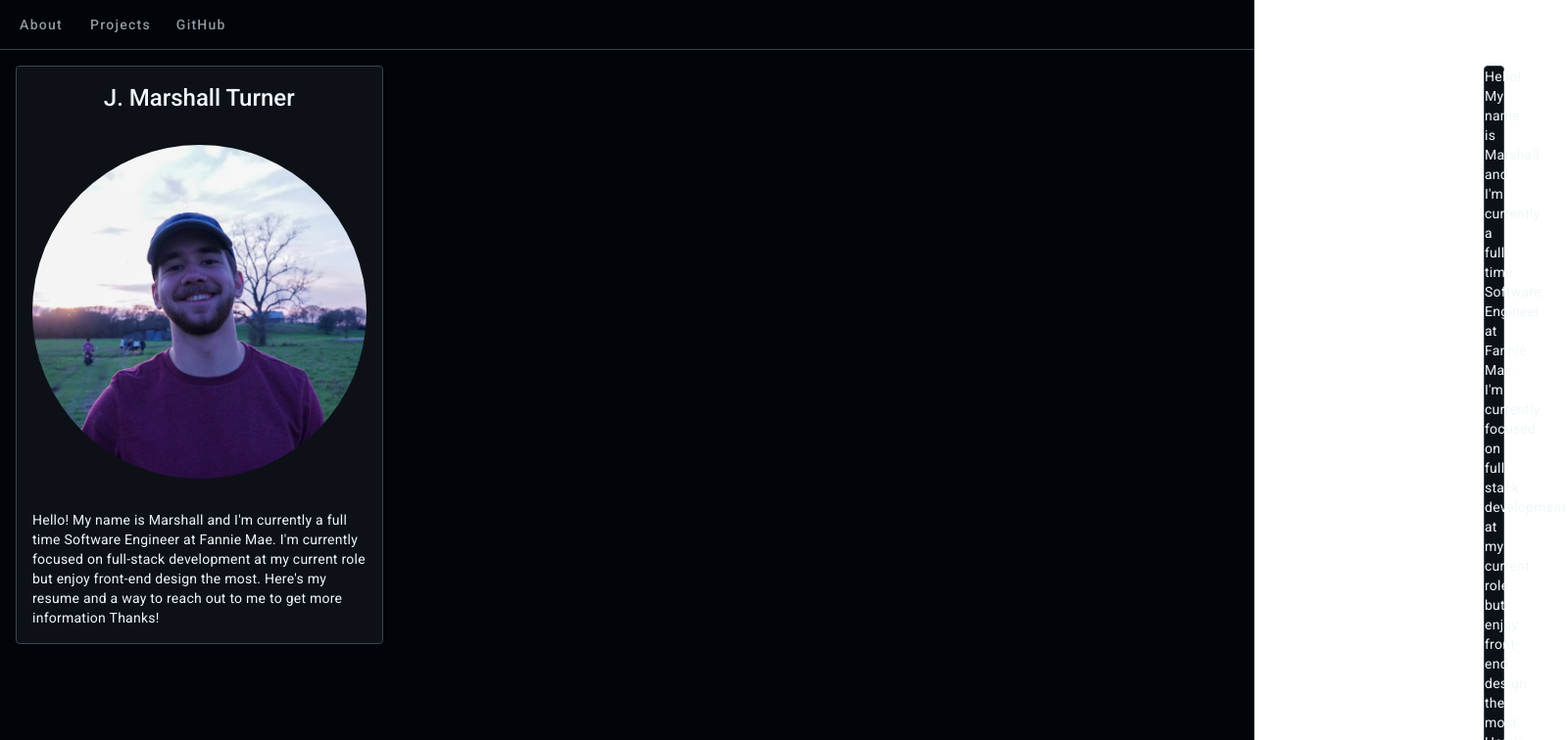
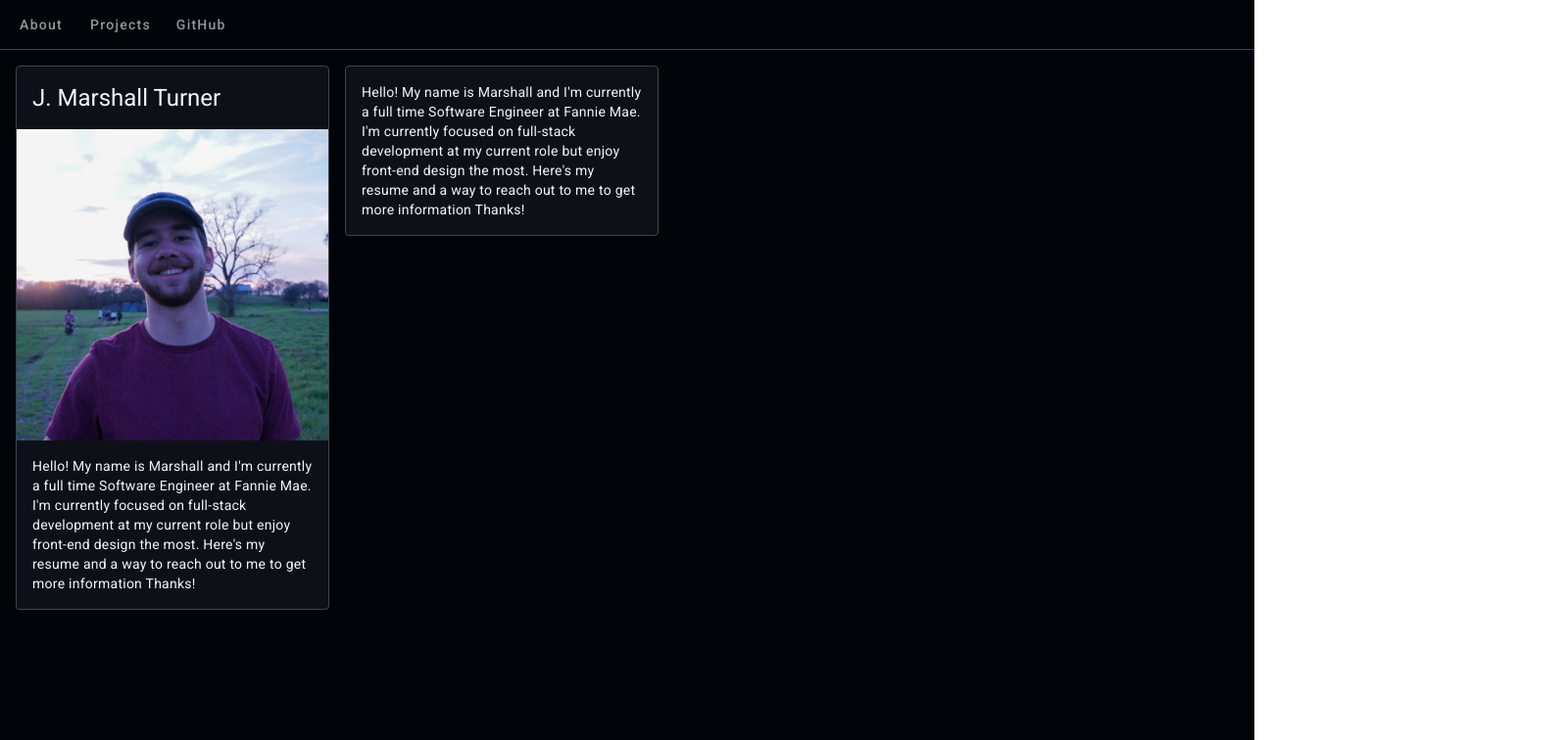
Before and after one commit to Marshall-Artz/jmarshallturner, an Angular app: page /About in a window 1280 px wide. Shown: the top 756 px of the page at 98% size, 1599 px wide, since content can reach past the window. Built offline with nearby package versions, Linux system fonts and the light colour scheme.

Commit message:
Working version, added resume card and fixed styling

```diff
--- a/src/app/components/about-container/about-card/about-card.component.css
+++ b/src/app/components/about-container/about-card/about-card.component.css
@@ -1,19 +1,17 @@
-.about-container {
-    padding: 2%;
+.card-title {
+    margin: 16px;
 }
 
-.card-title {
-    margin: 16px;
-    text-align: center;
-    font-weight: 500;
+.card-image {
+    width: 100%;
 }
 
 .card-content {
     margin: 16px;
 }
 
-.headshot {
-    border-radius: 50%;
-    margin: 16px;
-    border-width: 1px solid #3d444d;
+.mdc-card {
+    color: #F0F6FC;
+    background-color: #0D1117 !important;
+    border: 1px solid #3d444d !important;
 }
--- a/src/app/components/about-container/about-container.component.css
+++ b/src/app/components/about-container/about-container.component.css
@@ -2,17 +2,14 @@
     width: 100%;
     padding: 16px;
     display: flex;
-    flex-direction: row;
+    justify-content: flex-start;
+    gap: 16px;
 }
 
-.card-title {
-    margin: 16px;
+app-about-card {
+    width: 25%;
 }
 
-.card-image {
-    width: 100%;
+app-resume-card {
+    width: 25%;
 }
-
-.card-content {
-    margin: 16px;
-}
--- a/src/app/components/about-container/about-container.component.html
+++ b/src/app/components/about-container/about-container.component.html
@@ -1,4 +1,4 @@
-<span class="about-container">
+<div class="about-container">
     <app-about-card class="about-card-container"></app-about-card>
     <app-resume-card class="resume-card-container"></app-resume-card>
-</span>
+</div>
--- a/src/app/components/about-container/resume-card/resume-card.component.css
+++ b/src/app/components/about-container/resume-card/resume-card.component.css
@@ -1,10 +1,17 @@
-/* .card-container {
-    width: 250px;
+.card-title {
+    margin: 16px;
+}
+
+.card-image {
+    width: 100%;
+}
+
+.card-content {
+    margin: 16px;
+}
+
+.mdc-card {
     color: #F0F6FC;
-    background-color: #0D1117;
-    border: 1px solid #3d444d;
-} */
-
-/* .card-content {
-    margin: 16px;
-} */
+    background-color: #0D1117 !important;
+    border: 1px solid #3d444d !important;
+}
--- a/src/app/components/about-container/resume-card/resume-card.component.html
+++ b/src/app/components/about-container/resume-card/resume-card.component.html
@@ -1,5 +1,5 @@
 <mat-card appearance="outlined">
-    <p>
+    <p class="card-content">
         Hello! My name is Marshall and I'm currently a full time Software Engineer at Fannie Mae.
         I'm currently focused on full-stack development at my current role but enjoy front-end design the most.
         Here's my resume and a way to reach out to me to get more information Thanks!
--- a/src/styles.css
+++ b/src/styles.css
@@ -1,10 +1,2 @@
 html, body { height: 100%; }
 body { margin: 0; font-family: Roboto, "Helvetica Neue", sans-serif; }
-
-.mdc-card {
-    width: 25%;
-    color: #F0F6FC !important;
-    background: #3d444d !important;
-    background-color: #0D1117 !important;
-    border: 1px solid #3d444d !important;
-}
```
